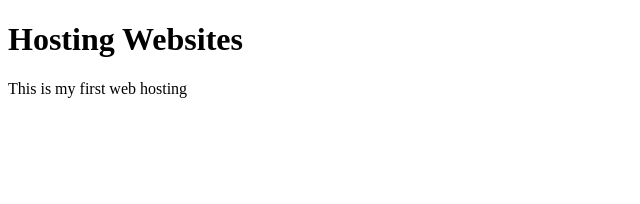
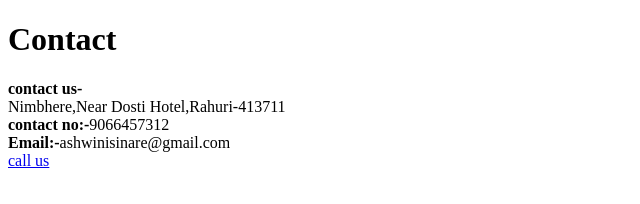
Before and after one commit to ashwinisinare07/git-practice1, a plain HTML site: page index.html in a window 1280 px wide. Shown: the whole page, without its empty margins (0-640 px from the left). Drawn offline with Linux system fonts and the light colour scheme.

Commit message:
contact added

```diff
--- a/index.html
+++ b/index.html
@@ -1,10 +1,17 @@
 <!DOCTYPE html>
 <html>
 <head>
-    <title>Home page</title>
+    <title>Web Hosting</title>
 </head>
 <body>
-    <h1>Hosting Websites</h1>
-    <p>This is my first web hosting </p>
+    <h1>Contact</h1>
+    <p><b>contact us-</b><br>
+        Nimbhere,Near Dosti Hotel,Rahuri-413711<br>
+        <b>contact no:-</b>9066457312<br>
+        <b>Email:-</b>ashwinisinare@gmail.com<br>
+        <a href="tel:9066457312">
+            call us
+        </a></p>
+
 </body>
 </html>
```
